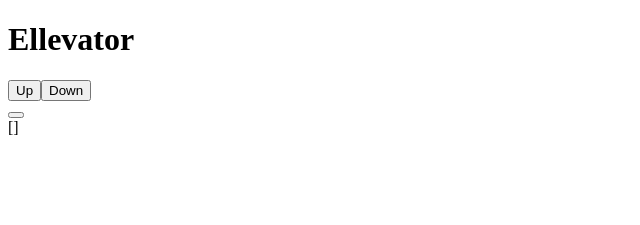
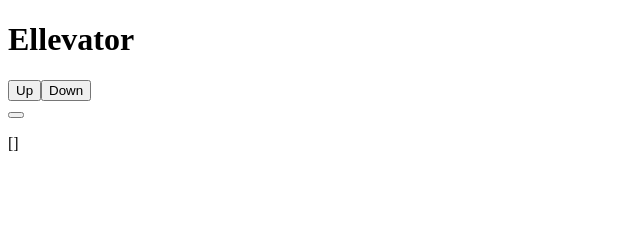
Before and after one commit to sebastian-vivas/Elevator-App, a React (Create React App) app: page / in a window 1280 px wide. Shown: the top 225 px of the page, without its empty margins (0-640 px from the left). Built offline with nearby package versions, Linux system fonts and the light colour scheme.

Commit message:
Fix lint error

```diff
--- a/src/App.tsx
+++ b/src/App.tsx
@@ -7,9 +7,9 @@ function App() {
   return (
     <div className="App">
       <h1>Ellevator</h1>
-      <Floor />
-      <InsideElevator totalFloors={10} />
-      <Elevator />
+      <Floor/>
+      <InsideElevator totalFloors={10}/>
+      <Elevator/>
     </div>
   );
 }
--- a/src/Elevator.tsx
+++ b/src/Elevator.tsx
@@ -1,9 +1,11 @@
-import React, { useState } from 'react';
+import React from 'react';
 
 const Elevator: React.FC = () => {
 
   return (
-    <div>[]</div>
+    <div>
+      <p>[]</p>
+    </div>
   );
 };
 
```
